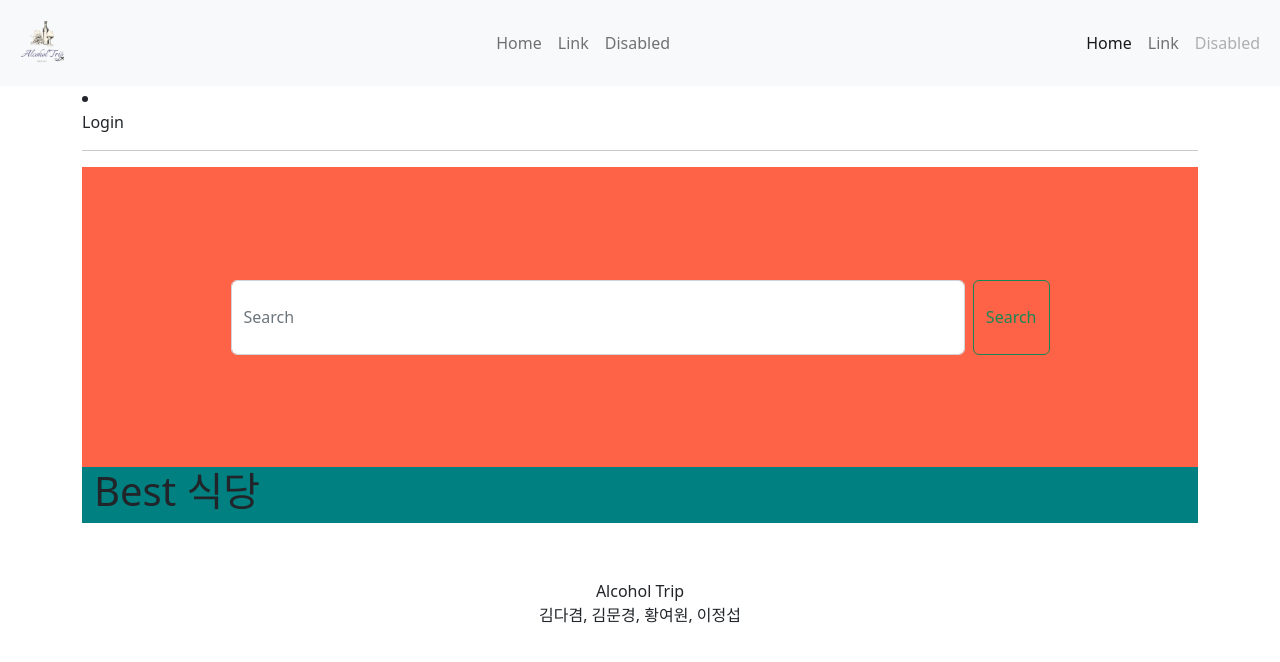
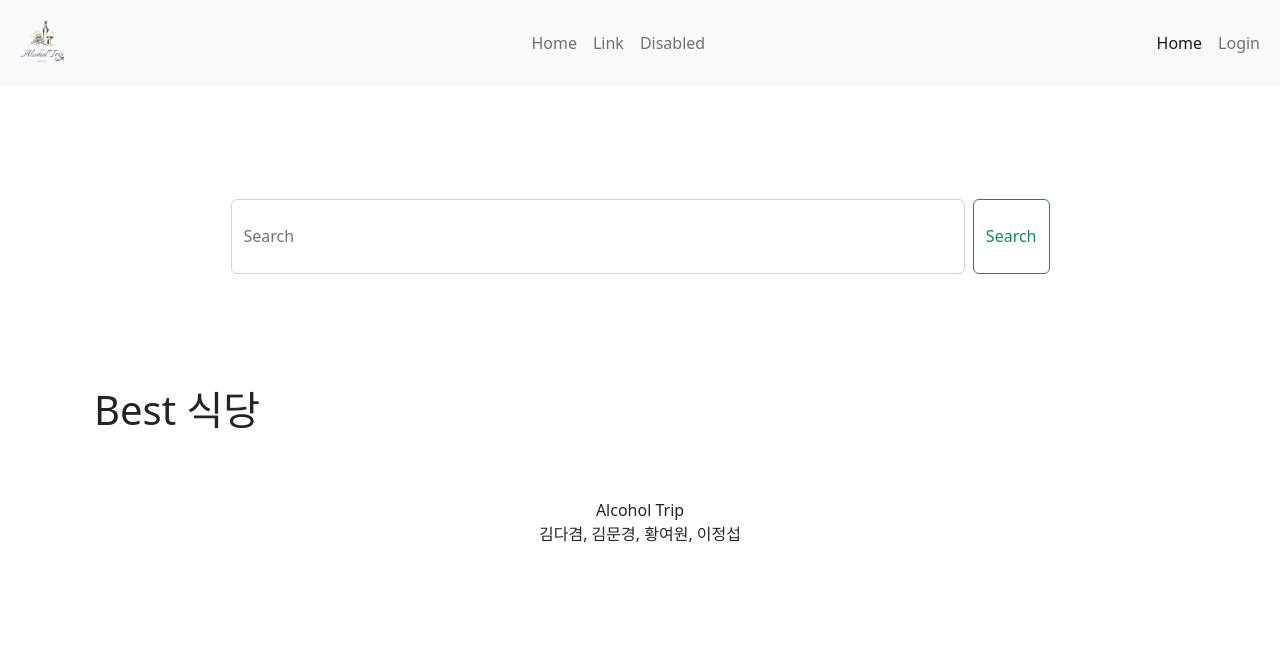
Before and after one commit to yeooness/PJT-alcohol_trip, a Django app: page /bars/ in a window 1280 px wide. Shown: the top 662 px of the page. Run offline with Django 3.2, Linux system fonts and the light colour scheme; data that the repository does not hold is empty; some libraries are stand-ins or nearby versions.

Commit message:
review_working

```diff
--- a/bars/templates/bars/detail.html
+++ b/bars/templates/bars/detail.html
@@ -23,12 +23,12 @@
 <h1>{{ restaurant.name }}</h1>
 <p>좋아요 개수</p>
 {% if request.user.is_authenticated %}
-  <a class="like-heart" href="{% url 'articles:like' article.pk %}">
-  {% if request.user in article.like_users.all %}
+  <a class="like-heart" href="{% url 'bars:like' restaurant.pk %}">
+  {% if request.user in bars.like_users.all %}
     <i class="bi bi-heart-fill"></i>
   {% else %}
     <i class="bi bi-heart"></i>
-  {% endif %}</a>{{ article.like_users.count }}</span>
+  {% endif %}</a>{{ bars.like_users.count }}</span>
 {% endif %}
 
 <p>{{ restaurant.location }}</p>
--- a/bars/templates/bars/index.html
+++ b/bars/templates/bars/index.html
@@ -6,17 +6,11 @@
 {% endblock %}
 
 {% block content %}
-<li class="nav-item">
-  {% if user.is_authenticated %} {# 유저가 로그인 중이면 #}
-  <a href="{% url 'account_logout' %}" class="nav-link">Logout</a>
-  {% else %}
-  <a href="{% url 'account_login' %}" class="nav-link">Login</a>
-  {% endif %}
-</li>
 
-<hr>
+
+
 <!-- Box -->
-<div class="container" style="background-color: tomato;">
+<div class="container" >
   <div class="d-flex justify-content-center align-items-center" style="height: 300px;">
     <form class="d-flex w-75 h-25" role="search">
       <input class="form-control me-2" type="search" placeholder="Search" aria-label="Search">
@@ -25,7 +19,7 @@
   </div>
 </div>
 
-<div class="container" style="background-color: teal;">
+<div class="container">
   <h1>Best 식당</h1>
   <div class="row row-cols-1 row-cols-md-4 g-8">
   {% for restaurant in restaurants %}
--- a/templates/base.html
+++ b/templates/base.html
@@ -45,13 +45,13 @@
         <ul class="navbar-nav ms-auto mb-2 mb-lg-0">
           <li class="nav-item">
             <a class="nav-link active" aria-current="page" href="#">Home</a>
-          </li>
-          <li class="nav-item">
-            <a class="nav-link" href="#">Link</a>
-          </li>
-          <li class="nav-item">
-            <a class="nav-link disabled">Disabled</a>
-          </li>
+            <li class="nav-item">
+              {% if user.is_authenticated %} {# 유저가 로그인 중이면 #}
+              <a href="{% url 'account_logout' %}" class="nav-link">Logout</a>
+              {% else %}
+              <a href="{% url 'account_login' %}" class="nav-link">Login</a>
+              {% endif %}
+            </li>
         </ul>
       </div>
     </div>
```
Also changed, not shown: images/images/albus_potter.jpg (added), images/images/albus_potter_fGXexpG.jpg (added), images/images/unknown.jpg (added).
